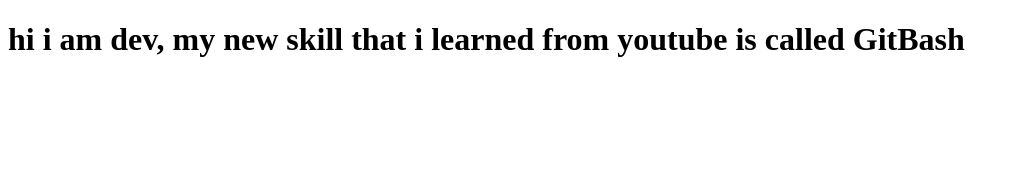
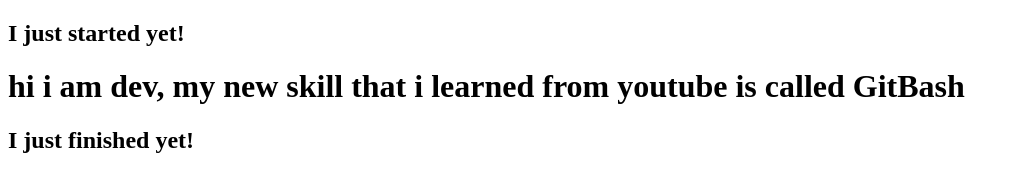
Before and after one commit to AkshatDaiya/git-example, a plain HTML site: page index.html in a window 1280 px wide. Shown: the whole page, without its empty margins (0-1020 px from the left). Drawn offline with Linux system fonts and the light colour scheme.

Commit message:
some edit in dev branch

```diff
--- a/index.html
+++ b/index.html
@@ -6,6 +6,8 @@
     <title>Git Pactice</title>
 </head>
 <body>
+    <h2>I just started yet!</h2>
     <h1>hi i am dev, my new skill that i learned from youtube is called GitBash</h1>
+    <h2>I just finished yet!</h2>
 </body>
 </html>
```
